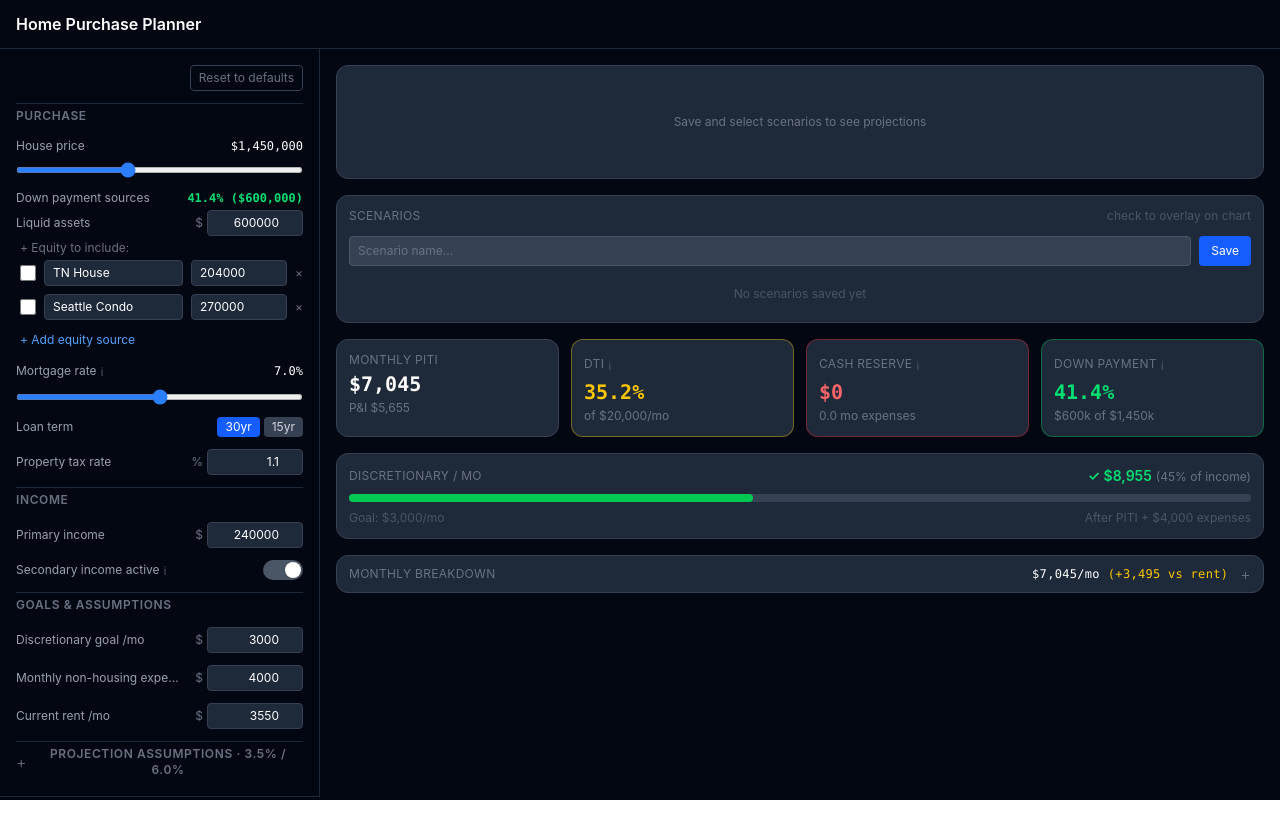
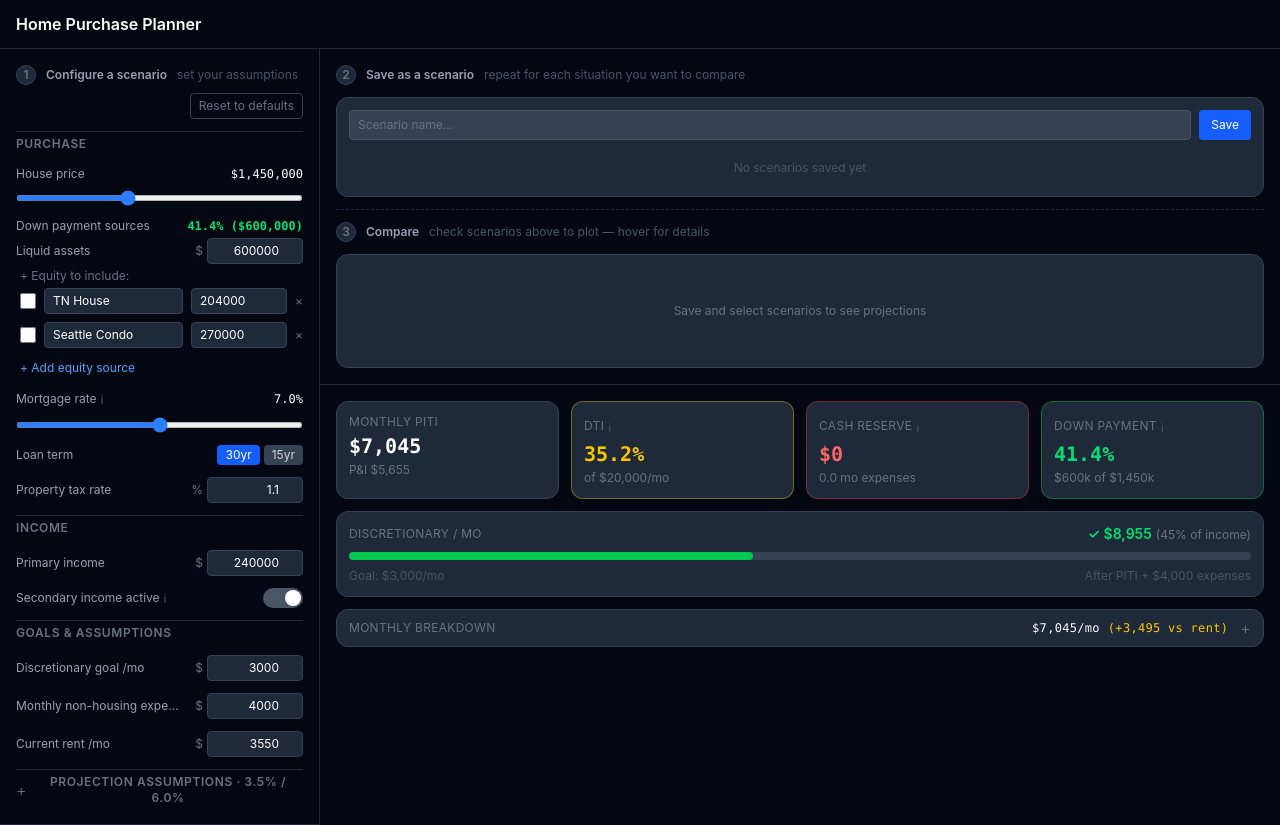
Before and after one commit to gallak87/fin, a React (Vite) app: page / in a window 1280 px wide. Before the commit the page ends 800 px from the top, so only its background shows below. Built offline with nearby package versions, Linux system fonts and the light colour scheme.

Commit message:
feat: guided flow with step labels, scenarios above chart

```diff
--- a/src/App.tsx
+++ b/src/App.tsx
@@ -8,6 +8,18 @@ import { CashFlowBreakdown } from './components/CashFlowBreakdown'
 import { ProjectionChart } from './components/ProjectionChart'
 import { ScenarioList } from './components/ScenarioList'
 import { CompareModal } from './components/CompareModal'
+
+function StepLabel({ n, title, hint }: { n: number; title: string; hint: string }) {
+  return (
+    <div className="flex items-center gap-2.5">
+      <span className="w-5 h-5 rounded-full bg-gray-800 border border-gray-700 text-gray-500 text-xs flex items-center justify-center font-semibold shrink-0">
+        {n}
+      </span>
+      <span className="text-xs font-semibold text-gray-400">{title}</span>
+      <span className="text-xs text-gray-600">{hint}</span>
+    </div>
+  )
+}
 
 export default function App() {
   const { inputs, scenarios, selectedIds } = useStore()
@@ -43,22 +55,49 @@ export default function App() {
       </header>
 
       <div className="flex flex-col md:flex-row min-h-[calc(100vh-53px)]">
+        {/* Sidebar — Step 1 */}
         <aside
           className={`
             md:w-80 md:shrink-0 md:block md:border-r md:border-gray-800 md:overflow-y-auto
             ${drawerOpen ? 'block' : 'hidden'}
-            bg-gray-950 p-4 border-b border-gray-800
+            bg-gray-950 border-b border-gray-800
           `}
         >
-          <InputPanel />
+          <div className="px-4 pt-4 pb-2">
+            <StepLabel n={1} title="Configure a scenario" hint="set your assumptions" />
+          </div>
+          <div className="px-4 pb-4">
+            <InputPanel />
+          </div>
         </aside>
 
-        <main className="flex-1 p-4 space-y-4 overflow-y-auto">
-          <ProjectionChart projections={projections} />
-          <ScenarioList />
-          <MetricsCards metrics={metrics} inputs={inputs} />
-          <LifestyleGoalBar metrics={metrics} inputs={inputs} />
-          <CashFlowBreakdown metrics={metrics} inputs={inputs} />
+        {/* Main — Steps 2 & 3 */}
+        <main className="flex-1 overflow-y-auto">
+
+          {/* Step 2 — Save scenarios */}
+          <div className="p-4 pb-0 space-y-3">
+            <StepLabel n={2} title="Save as a scenario" hint="repeat for each situation you want to compare" />
+            <ScenarioList />
+          </div>
+
+          {/* Connector */}
+          <div className="flex items-center gap-3 px-4 py-3">
+            <div className="flex-1 border-t border-dashed border-gray-800" />
+          </div>
+
+          {/* Step 3 — Compare */}
+          <div className="px-4 pb-4 space-y-3">
+            <StepLabel n={3} title="Compare" hint="check scenarios above to plot — hover for details" />
+            <ProjectionChart projections={projections} />
+          </div>
+
+          {/* Detail metrics */}
+          <div className="px-4 pb-4 space-y-3 border-t border-gray-800 pt-4">
+            <MetricsCards metrics={metrics} inputs={inputs} />
+            <LifestyleGoalBar metrics={metrics} inputs={inputs} />
+            <CashFlowBreakdown metrics={metrics} inputs={inputs} />
+          </div>
+
         </main>
       </div>
 
--- a/src/components/ProjectionChart.tsx
+++ b/src/components/ProjectionChart.tsx
@@ -50,10 +50,7 @@ export function ProjectionChart({ projections }: Props) {
 
   return (
     <div className="bg-gray-800 rounded-xl p-4 border border-gray-700 space-y-3">
-      <div className="flex items-center justify-between">
-        <div className="text-xs text-gray-500 uppercase tracking-wide">Buying advantage over renting</div>
-        <div className="text-xs text-gray-600">above $0 = buying wins · below = renting wins</div>
-      </div>
+      <div className="text-xs text-gray-600 text-right">above $0 = buying wins · below $0 = renting wins</div>
 
       <ResponsiveContainer width="100%" height={340}>
         <LineChart data={data} margin={{ top: 4, right: 12, left: 0, bottom: 0 }}>
--- a/src/components/ScenarioList.tsx
+++ b/src/components/ScenarioList.tsx
@@ -14,11 +14,6 @@ export function ScenarioList() {
 
   return (
     <div className="bg-gray-800 rounded-xl p-3 border border-gray-700 space-y-3">
-      <div className="flex items-center justify-between">
-        <div className="text-xs text-gray-500 uppercase tracking-wide">Scenarios</div>
-        <div className="text-xs text-gray-600">check to overlay on chart</div>
-      </div>
-
       {/* Save current as scenario */}
       <div className="flex gap-2">
         <input
```
